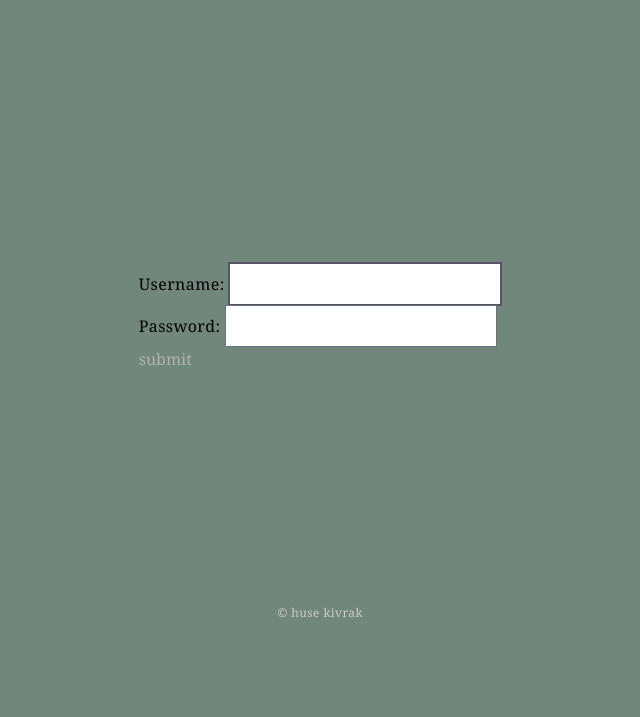
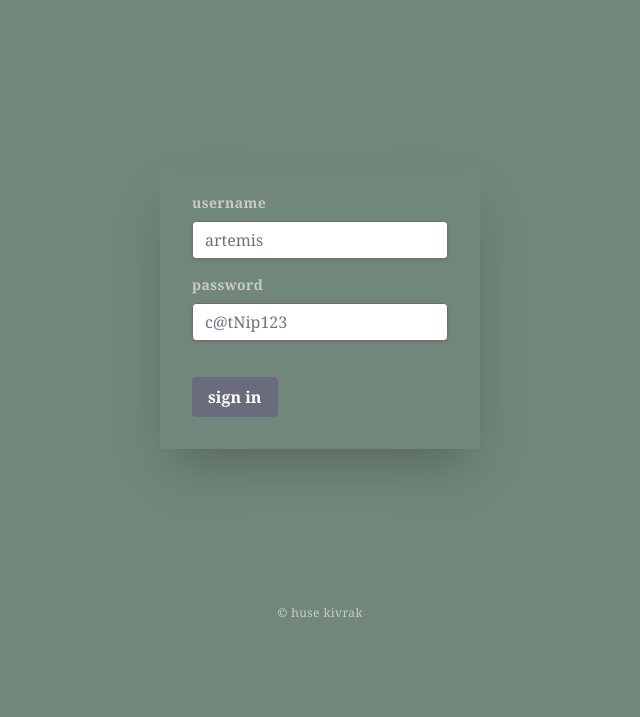
Before and after one commit to huseKivrak/kanka, a Django app: page /accounts/login/ in a window 1280 px wide. Shown: the part 163-880 px from the top of the page, without its empty margins (320-960 px from the left). Run offline with Django 4.2, Linux system fonts and the light colour scheme; some libraries are stand-ins or nearby versions.

Commit message:
initial form styling

```diff
--- a/project/theme/static/css/dist/styles.css
+++ b/project/theme/static/css/dist/styles.css
@@ -767,6 +767,18 @@ select {
   margin-bottom: 1rem;
 }
 
+.mb-2 {
+  margin-bottom: 0.5rem;
+}
+
+.mb-3 {
+  margin-bottom: 0.75rem;
+}
+
+.mb-6 {
+  margin-bottom: 1.5rem;
+}
+
 .block {
   display: block;
 }
@@ -795,8 +807,18 @@ select {
   width: 100%;
 }
 
+.max-w-xs {
+  max-width: 20rem;
+}
+
 .cursor-pointer {
   cursor: pointer;
+}
+
+.appearance-none {
+  -webkit-appearance: none;
+     -moz-appearance: none;
+          appearance: none;
 }
 
 .flex-col {
@@ -815,6 +837,12 @@ select {
   justify-content: space-between;
 }
 
+.space-y-4 > :not([hidden]) ~ :not([hidden]) {
+  --tw-space-y-reverse: 0;
+  margin-top: calc(1rem * calc(1 - var(--tw-space-y-reverse)));
+  margin-bottom: calc(1rem * var(--tw-space-y-reverse));
+}
+
 .whitespace-nowrap {
   white-space: nowrap;
 }
@@ -827,6 +855,28 @@ select {
   border-radius: 0.25rem;
 }
 
+.rounded-lg {
+  border-radius: 0.5rem;
+}
+
+.rounded-md {
+  border-radius: 0.375rem;
+}
+
+.border {
+  border-width: 1px;
+}
+
+.border-gray-300 {
+  --tw-border-opacity: 1;
+  border-color: rgb(209 213 219 / var(--tw-border-opacity));
+}
+
+.border-red-500 {
+  --tw-border-opacity: 1;
+  border-color: rgb(123 104 104 / var(--tw-border-opacity));
+}
+
 .bg-spring_green-400 {
   --tw-bg-opacity: 1;
   background-color: rgb(114 135 124 / var(--tw-bg-opacity));
@@ -835,6 +885,93 @@ select {
 .bg-chartreuse-700 {
   --tw-bg-opacity: 1;
   background-color: rgb(62 67 57 / var(--tw-bg-opacity));
+}
+
+.bg-gray-50 {
+  --tw-bg-opacity: 1;
+  background-color: rgb(249 250 251 / var(--tw-bg-opacity));
+}
+
+.bg-blue-500 {
+  --tw-bg-opacity: 1;
+  background-color: rgb(107 107 126 / var(--tw-bg-opacity));
+}
+
+.bg-white {
+  --tw-bg-opacity: 1;
+  background-color: rgb(255 255 255 / var(--tw-bg-opacity));
+}
+
+.bg-green-500 {
+  --tw-bg-opacity: 1;
+  background-color: rgb(34 197 94 / var(--tw-bg-opacity));
+}
+
+.bg-red-500 {
+  --tw-bg-opacity: 1;
+  background-color: rgb(123 104 104 / var(--tw-bg-opacity));
+}
+
+.bg-yellow-500 {
+  --tw-bg-opacity: 1;
+  background-color: rgb(108 108 91 / var(--tw-bg-opacity));
+}
+
+.bg-slate-400 {
+  --tw-bg-opacity: 1;
+  background-color: rgb(148 163 184 / var(--tw-bg-opacity));
+}
+
+.bg-green-400 {
+  --tw-bg-opacity: 1;
+  background-color: rgb(74 222 128 / var(--tw-bg-opacity));
+}
+
+.bg-chartreuse-600 {
+  --tw-bg-opacity: 1;
+  background-color: rgb(81 88 74 / var(--tw-bg-opacity));
+}
+
+.bg-chartreuse-300 {
+  --tw-bg-opacity: 1;
+  background-color: rgb(148 157 140 / var(--tw-bg-opacity));
+}
+
+.bg-spring_green-500 {
+  --tw-bg-opacity: 1;
+  background-color: rgb(95 112 103 / var(--tw-bg-opacity));
+}
+
+.bg-spring_green-300 {
+  --tw-bg-opacity: 1;
+  background-color: rgb(141 158 150 / var(--tw-bg-opacity));
+}
+
+.bg-spring_green-800 {
+  --tw-bg-opacity: 1;
+  background-color: rgb(39 46 43 / var(--tw-bg-opacity));
+}
+
+.bg-spring_green-700 {
+  --tw-bg-opacity: 1;
+  background-color: rgb(57 67 62 / var(--tw-bg-opacity));
+}
+
+.bg-spring_green-600 {
+  --tw-bg-opacity: 1;
+  background-color: rgb(76 89 83 / var(--tw-bg-opacity));
+}
+
+.p-2 {
+  padding: 0.5rem;
+}
+
+.p-2\.5 {
+  padding: 0.625rem;
+}
+
+.p-4 {
+  padding: 1rem;
 }
 
 .px-3 {
@@ -862,8 +999,20 @@ select {
   padding-right: 1rem;
 }
 
+.pb-8 {
+  padding-bottom: 2rem;
+}
+
+.pt-6 {
+  padding-top: 1.5rem;
+}
+
 .text-center {
   text-align: center;
+}
+
+.align-baseline {
+  vertical-align: baseline;
 }
 
 .align-middle {
@@ -879,6 +1028,11 @@ select {
   line-height: 1rem;
 }
 
+.text-sm {
+  font-size: 0.875rem;
+  line-height: 1.25rem;
+}
+
 .font-extralight {
   font-weight: 200;
 }
@@ -887,8 +1041,20 @@ select {
   font-weight: 700;
 }
 
+.font-medium {
+  font-weight: 500;
+}
+
+.italic {
+  font-style: italic;
+}
+
 .leading-normal {
   line-height: 1.5;
+}
+
+.leading-tight {
+  line-height: 1.25;
 }
 
 .tracking-wide {
@@ -925,7 +1091,118 @@ select {
   color: rgb(123 133 113 / var(--tw-text-opacity));
 }
 
+.text-gray-900 {
+  --tw-text-opacity: 1;
+  color: rgb(17 24 39 / var(--tw-text-opacity));
+}
+
+.text-blue-500 {
+  --tw-text-opacity: 1;
+  color: rgb(107 107 126 / var(--tw-text-opacity));
+}
+
+.text-gray-500 {
+  --tw-text-opacity: 1;
+  color: rgb(107 114 128 / var(--tw-text-opacity));
+}
+
+.text-gray-700 {
+  --tw-text-opacity: 1;
+  color: rgb(55 65 81 / var(--tw-text-opacity));
+}
+
+.text-red-500 {
+  --tw-text-opacity: 1;
+  color: rgb(123 104 104 / var(--tw-text-opacity));
+}
+
+.shadow {
+  --tw-shadow: 0 1px 3px 0 rgb(0 0 0 / 0.1), 0 1px 2px -1px rgb(0 0 0 / 0.1);
+  --tw-shadow-colored: 0 1px 3px 0 var(--tw-shadow-color), 0 1px 2px -1px var(--tw-shadow-color);
+  box-shadow: var(--tw-ring-offset-shadow, 0 0 #0000), var(--tw-ring-shadow, 0 0 #0000), var(--tw-shadow);
+}
+
+.shadow-md {
+  --tw-shadow: 0 4px 6px -1px rgb(0 0 0 / 0.1), 0 2px 4px -2px rgb(0 0 0 / 0.1);
+  --tw-shadow-colored: 0 4px 6px -1px var(--tw-shadow-color), 0 2px 4px -2px var(--tw-shadow-color);
+  box-shadow: var(--tw-ring-offset-shadow, 0 0 #0000), var(--tw-ring-shadow, 0 0 #0000), var(--tw-shadow);
+}
+
+.shadow-xl {
+  --tw-shadow: 0 20px 25px -5px rgb(0 0 0 / 0.1), 0 8px 10px -6px rgb(0 0 0 / 0.1);
+  --tw-shadow-colored: 0 20px 25px -5px var(--tw-shadow-color), 0 8px 10px -6px var(--tw-shadow-color);
+  box-shadow: var(--tw-ring-offset-shadow, 0 0 #0000), var(--tw-ring-shadow, 0 0 #0000), var(--tw-shadow);
+}
+
+.shadow-2xl {
+  --tw-shadow: 0 25px 50px -12px rgb(0 0 0 / 0.25);
+  --tw-shadow-colored: 0 25px 50px -12px var(--tw-shadow-color);
+  box-shadow: var(--tw-ring-offset-shadow, 0 0 #0000), var(--tw-ring-shadow, 0 0 #0000), var(--tw-shadow);
+}
+
 .hover\:bg-chartreuse-800:hover {
   --tw-bg-opacity: 1;
   background-color: rgb(42 46 39 / var(--tw-bg-opacity));
 }
+
+.hover\:bg-blue-700:hover {
+  --tw-bg-opacity: 1;
+  background-color: rgb(64 64 75 / var(--tw-bg-opacity));
+}
+
+.hover\:text-blue-800:hover {
+  --tw-text-opacity: 1;
+  color: rgb(43 43 51 / var(--tw-text-opacity));
+}
+
+.focus\:border-blue-500:focus {
+  --tw-border-opacity: 1;
+  border-color: rgb(107 107 126 / var(--tw-border-opacity));
+}
+
+.focus\:outline-none:focus {
+  outline: 2px solid transparent;
+  outline-offset: 2px;
+}
+
+.focus\:ring-blue-500:focus {
+  --tw-ring-opacity: 1;
+  --tw-ring-color: rgb(107 107 126 / var(--tw-ring-opacity));
+}
+
+@media (prefers-color-scheme: dark) {
+  .dark\:border-gray-600 {
+    --tw-border-opacity: 1;
+    border-color: rgb(75 85 99 / var(--tw-border-opacity));
+  }
+
+  .dark\:bg-gray-700 {
+    --tw-bg-opacity: 1;
+    background-color: rgb(55 65 81 / var(--tw-bg-opacity));
+  }
+
+  .dark\:text-white {
+    --tw-text-opacity: 1;
+    color: rgb(255 255 255 / var(--tw-text-opacity));
+  }
+
+  .dark\:placeholder-gray-400::-moz-placeholder {
+    --tw-placeholder-opacity: 1;
+    color: rgb(156 163 175 / var(--tw-placeholder-opacity));
+  }
+
+  .dark\:placeholder-gray-400::placeholder {
+    --tw-placeholder-opacity: 1;
+    color: rgb(156 163 175 / var(--tw-placeholder-opacity));
+  }
+
+  .dark\:focus\:border-blue-500:focus {
+    --tw-border-opacity: 1;
+    border-color: rgb(107 107 126 / var(--tw-border-opacity));
+  }
+
+  .dark\:focus\:ring-blue-500:focus {
+    --tw-ring-opacity: 1;
+    --tw-ring-color: rgb(107 107 126 / var(--tw-ring-opacity));
+  }
+}
--- a/project/theme/templates/base.html
+++ b/project/theme/templates/base.html
@@ -22,7 +22,7 @@
       <div class="inline-flex">
         {% if user.is_authenticated %}
         <a class="inline-block py-2 px-3 hover:bg-crimson-600 rounded-sm" href="/accounts/profile/">{{request.user}}</a>
-        <a class="inline-block py-2 px-3 hover:bg-crimson-600 rounded-sm" href="/">mailbox</a>
+        <a class="inline-block py-2 px-3 hover:bg-crimson-600 rounded-sm" href="/letters/create/">mailbox</a>
         <a class="inline-block py-2 px-3 hover:bg-crimson-600 rounded-sm" href="/accounts/logout/">logout</a>
         {% else %}
         <a class="inline-block py-2 px-3 hover:bg-crimson-600 rounded-sm" href="/accounts/login/">login</a>
@@ -32,7 +32,19 @@
 <!-- end of navbar -->
 
     <div class="container mx-auto flex flex-col justify-center items-center h-screen">
-        {% block content %} {% endblock content %}
+
+      {% if messages %}
+    <div class="space-y-4">
+        {% for message in messages %}
+            <div class="{% if message.tags %}alert {% if message.tags == 'error' %}bg-red-500{% elif message.tags == 'warning' %}bg-yellow-500{% elif message.tags == 'info' %}bg-blue-500{% else %}bg-green-500{% endif %}{% endif %} p-4 rounded-md text-white">
+                {{ message }}
+            </div>
+        {% endfor %}
+    </div>
+      {% endif %}
+
+      {% block content %}
+      {% endblock content %}
     </div>
     <footer class="fixed bottom-0 left-0 right-0 bg-crimson-400 py-4">
       <div class="container mx-auto text-center">
--- a/project/theme/templates/login.html
+++ b/project/theme/templates/login.html
@@ -1,10 +1,28 @@
-{% extends 'base.html' %} {% block title %}kanka: login{% endblock %}
+{% extends 'base.html' %}
+{% block title %}kanka: login{% endblock %}
 
 {% block content %}
 
-<form method="post" action="/accounts/login/">
-  {% csrf_token %}
-  {{ form.as_p }}
-  <button class="text-chartreuse-200" type="submit">submit</button>
-</form>
+<div class="w-full max-w-xs">
+  <form class="bg-spring_green-400 shadow-2xl rounded px-8 pt-6 pb-8 mb-4" method="post" action="/accounts/login/">
+    {% csrf_token %}
+    <div class="mb-4">
+      <label class="block text-chartreuse-100 text-sm font-bold mb-2" for="username">
+        username
+      </label>
+      <input name="username" class="shadow appearance-none border rounded w-full py-2 px-3 text-gray-700 leading-tight focus:outline-none focus:shadow-outline" id="username" type="text" placeholder="artemis">
+    </div>
+    <div class="mb-6">
+      <label class="block text-chartreuse-100 text-sm font-bold mb-2" for="password">
+        password
+      </label>
+      <input name="password" class="shadow appearance-none border border-red-500 rounded w-full py-2 px-3 text-gray-700 mb-3 leading-tight focus:outline-none focus:shadow-outline" id="password" type="password" placeholder="c@tNip123">
+    </div>
+    <div class="flex items-center justify-between">
+      <button class="bg-blue-500 hover:bg-blue-700 text-white font-bold py-2 px-4 rounded focus:outline-none focus:shadow-outline" type="submit">
+        sign in
+      </button>
+    </div>
+  </form>
+</div>
 {% endblock content %}
```
Also changed, not shown: project/theme/templates/letter_create.html (+27 -4 lines).
